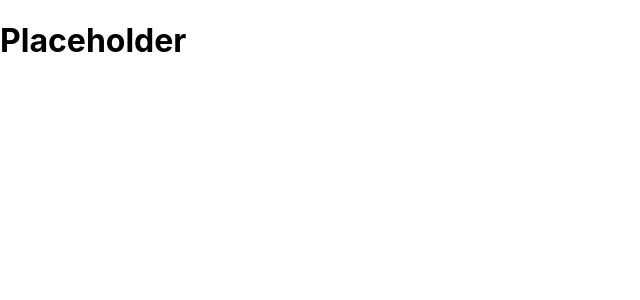
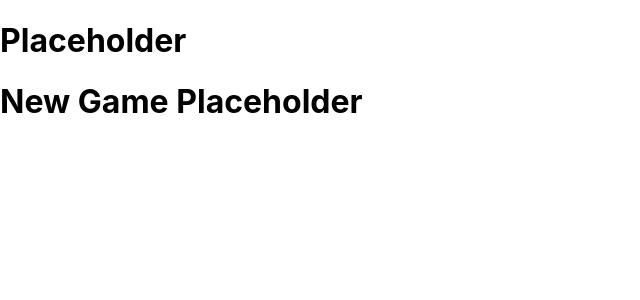
Before and after one commit to mpuchyr/carcassonne_score_app, a React (Create React App) app: page /newgame in a window 1280 px wide. Shown: the top 300 px of the page, without its empty margins (0-640 px from the left). Built offline with nearby package versions, Linux system fonts and the light colour scheme.

Commit message:
Create multiple components and populate the Routes in App.js with them

```diff
--- a/src/App.js
+++ b/src/App.js
@@ -1,11 +1,19 @@
 import React from 'react';
 import { BrowserRouter as Router, Route, Switch } from 'react-router-dom';
+import History from './components/History';
+import NewGame from './components/NewGame';
+import Player from './components/Player';
+import System from './components/System'
 
 function App() {
   return (
     <Router>
       <h1>Placeholder</h1>
       <Switch>
+        <Route exact path="/history" component={History} />
+        <Route exact path="/newgame" component={NewGame} />
+        <Route exact path="/players/:id" component={Player} />
+        <Route exact path="/system" component={System} />
       </Switch>
     </Router>
   );
--- /dev/null
+++ b/src/components/History.js
@@ -0,0 +1,9 @@
+import React from 'react';
+
+const History = () => {
+    return (
+        <h1>History Placeholder</h1>
+    )
+}
+
+export default History
--- /dev/null
+++ b/src/components/NewGame.js
@@ -0,0 +1,9 @@
+import React from 'react';
+
+const NewGame = () => {
+    return (
+        <h1>New Game Placeholder</h1>
+    )
+}
+
+export default NewGame
--- /dev/null
+++ b/src/components/Player.js
@@ -0,0 +1,11 @@
+import React from 'react';
+
+const Player = (props) => {
+    console.log(props.match.params.id)
+
+    return (
+        <h1>Player #{props.match.params.id} Placeholder</h1>
+    )
+}
+
+export default Player
--- /dev/null
+++ b/src/components/System.js
@@ -0,0 +1,9 @@
+import React from 'react';
+
+const System = () => {
+    return (
+        <h1>System Placeholder</h1>
+    )
+}
+
+export default System
```
Also changed, not shown: 1 other file (tests, documents, lock files or other folders).
